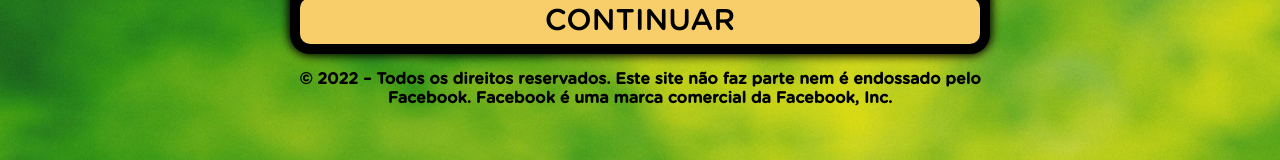
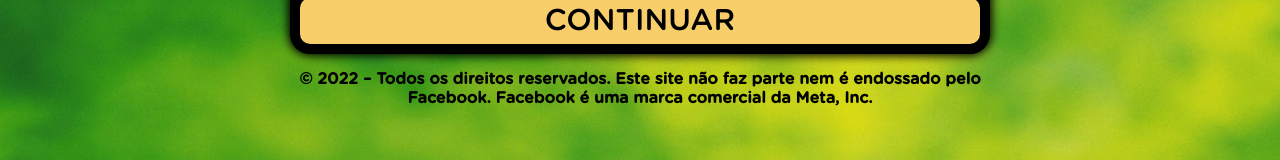
Before and after one commit to simoneguimaraes20211210/dicasdasi, a plain HTML site: page index.html in a window 1280 px wide. Shown: the part 404-564 px from the top of the page. Drawn offline with Linux system fonts and the light colour scheme.

Commit message:
Indicacao da empresa Meta

```diff
--- a/index.html
+++ b/index.html
@@ -41,7 +41,7 @@
       </div>
     </div>
     <p style="text-align: center; font-weight: bold;">© 2022 – Todos os direitos reservados. Este site não faz parte nem
-      é endossado pelo Facebook. Facebook é uma marca comercial da Facebook, Inc.</p>
+      é endossado pelo Facebook. Facebook é uma marca comercial da Meta, Inc.</p>
   </div>
 </body>
 
```
